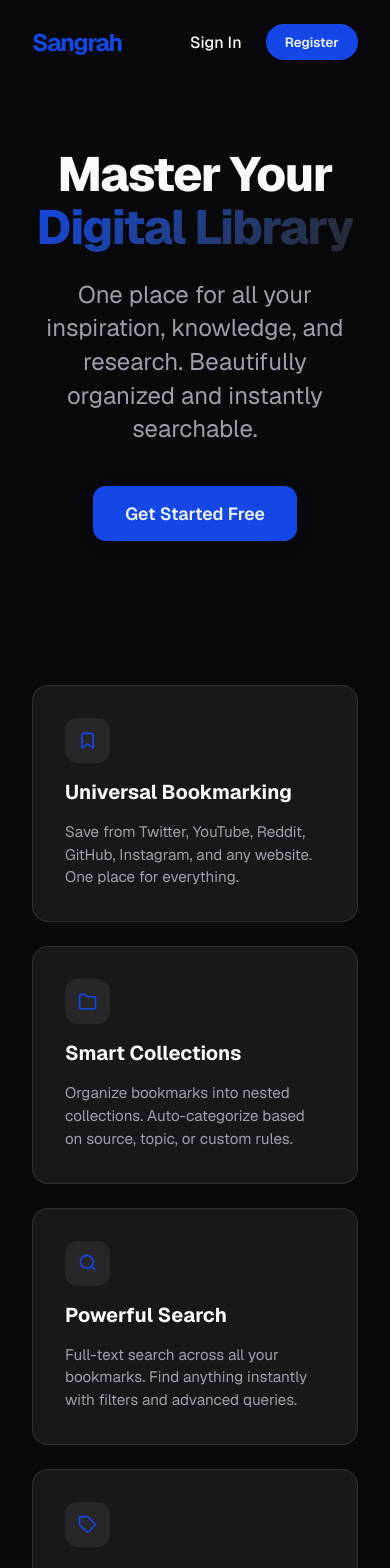
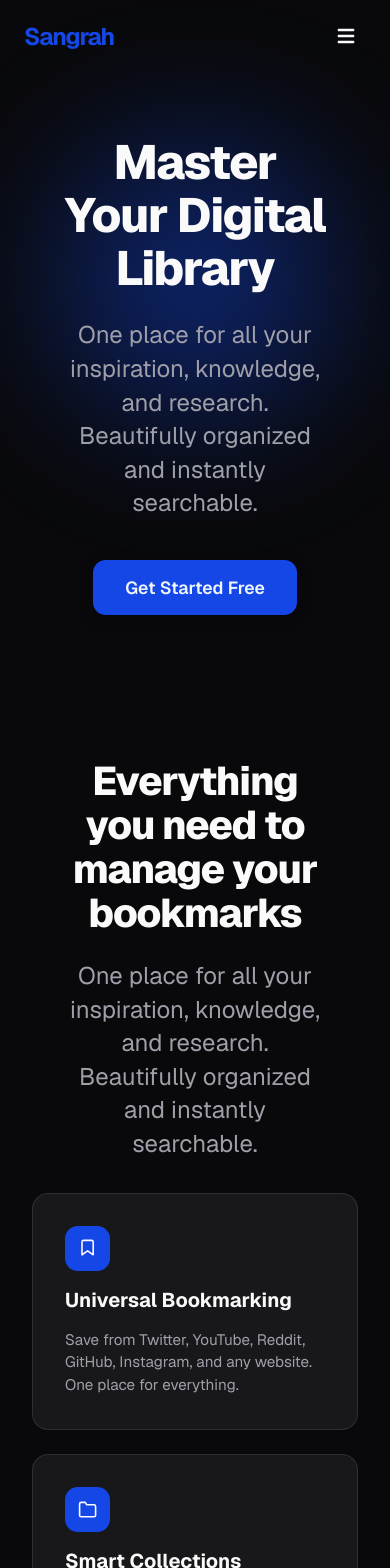
Before and after one commit to nikhilgoswami99/Bookmark-Management-System, a Next.js app: page / in a window 390 px wide. Shown: the top 1568 px of the page. Built offline with nearby package versions, Linux system fonts and the light colour scheme; no server answers.

Commit message:
Refactored the landing page

```diff
--- a/app/(marketing)/page.module.css
+++ b/app/(marketing)/page.module.css
@@ -12,7 +12,6 @@
   flex-direction: column;
   align-items: center;
   justify-content: center;
-  max-width: 1200px;
   margin: 0 auto;
   padding: 4rem 2rem;
   z-index: 10;
--- a/components/features/Features.module.css
+++ b/components/features/Features.module.css
@@ -1,6 +1,10 @@
 .featuresSection {
-  width: 100%;
+  width: 80%;
   padding: 4rem 0;
+  display: flex;
+  flex-direction: column;
+  align-items: center;
+  justify-content: center;
 }
 
 .featuresGrid {
@@ -8,6 +12,25 @@
   grid-template-columns: repeat(auto-fit, minmax(260px, 1fr));
   gap: 1.5rem;
   width: 100%;
+}
+
+.subtitle {
+  font-size: 1.5rem;
+  color: var(--muted-foreground);
+  margin: 0 auto 2rem;
+  line-height: 1.4;
+  width: 80%;
+  text-align: center;
+}
+
+.heading {
+  font-size: clamp(2.5rem, 5vw, 2rem);
+  font-weight: 800;
+  line-height: 1.1;
+  margin-bottom: 1.5rem;
+  letter-spacing: -0.03em;
+  text-align: center;
+  width: 80%;
 }
 
 .featureCard {
@@ -20,23 +43,24 @@
   display: flex;
   flex-direction: column;
   gap: 1rem;
+  cursor: pointer;
 }
 
 .featureCard:hover {
   transform: translateY(-5px);
-  border-color: var(--primary);
+  border: 1px solid var(--primary);
   box-shadow: 0 10px 30px rgba(0, 0, 0, 0.1);
 }
 
 .iconWrapper {
   width: 45px;
   height: 45px;
-  background-color: var(--muted);
+  background-color: var(--primary);
   border-radius: 0.8rem;
   display: flex;
   align-items: center;
   justify-content: center;
-  color: var(--primary);
+  color: var(--card-foreground);
   font-size: 1.2rem;
 }
 
@@ -58,4 +82,7 @@
   .featuresGrid {
     grid-template-columns: 1fr;
   }
+  .featuresSection{
+    width: 100%;
+  }
 }
--- a/components/features/Features.tsx
+++ b/components/features/Features.tsx
@@ -57,6 +57,11 @@ const featuresData = [
 const Features = () => {
   return (
     <div className={styles.featuresSection}>
+      <h2 className={styles.heading}>Everything you need to manage your bookmarks</h2>
+        <p className={styles.subtitle}>
+        One place for all your inspiration, knowledge, and research.
+        Beautifully organized and instantly searchable.
+      </p>
       <div className={styles.featuresGrid}>
         {featuresData.map((feature, index) => (
           <div key={index} className={styles.featureCard}>
--- a/components/hero/Hero.module.css
+++ b/components/hero/Hero.module.css
@@ -1,16 +1,37 @@
 .hero {
   text-align: center;
   margin-bottom: 5rem;
+  position: relative;
+  z-index: 1;
+  width: 80%;
 }
 
+.hero::before {
+  content: "";
+  position: absolute;
+  top: 80%;
+  left: 50%;
+  transform: translate(-50%, -50%);
+  /* max-width: 2200px; */
+  /* max-height: 1000px; */
+  width: 100vw;
+  height: 100vw;
+  background: radial-gradient(circle, var(--primary) 0%, transparent 80%);
+  opacity: 0.35;
+  filter: blur(50px);
+  z-index: -1;
+  pointer-events: none;
+}
+
+
 .title {
-  font-size: clamp(3rem, 10vw, 5rem);
+  font-size: clamp(3rem, 10vw, 4rem);
   font-weight: 800;
   line-height: 1.1;
   margin-bottom: 1.5rem;
   letter-spacing: -0.03em;
 }
-
+/*
 .gradientText {
   background: linear-gradient(
     135deg,
@@ -19,7 +40,7 @@
   );
   background-clip: text;
   -webkit-text-fill-color: transparent;
-}
+} */
 
 .subtitle {
   font-size: 1.5rem;
@@ -73,4 +94,11 @@
   .title {
     font-size: 3rem;
   }
+
+  .hero::before {
+    top: 30%;
+    max-height: none;
+    max-width: none;
+    opacity: 0.5;
+  }
 }
--- a/components/landingNavbar/LandingNavbar.module.css
+++ b/components/landingNavbar/LandingNavbar.module.css
@@ -2,17 +2,15 @@
   display: flex;
   justify-content: space-between;
   align-items: center;
-  padding: 1.5rem 2rem;
-  max-width: 1200px;
+  padding: 1rem 5rem;
   width: 100%;
   margin: 0 auto;
-  background-color: var(--background);
-  position: sticky;
-  top: 0;
+  z-index: 100;
 }
 
 .logoLink {
   text-decoration: none;
+  z-index: 110;
 }
 
 .logo {
@@ -20,6 +18,16 @@
   font-weight: 700;
   color: var(--primary);
   letter-spacing: -0.05em;
+}
+
+.menuButton {
+  display: none;
+  background: none;
+  border: none;
+  color: var(--foreground);
+  cursor: pointer;
+  z-index: 110;
+  padding: 0.5rem;
 }
 
 .nav {
@@ -59,5 +67,41 @@
 }
 
 .navButton:hover {
-  opacity: var(--opacity);
+  opacity: 0.9;
 }
+
+@media (max-width: 768px) {
+  .header {
+    padding: 1rem 1.5rem;
+  }
+
+  .menuButton {
+    display: flex;
+    align-items: center;
+    justify-content: center;
+  }
+
+  .nav {
+    position: fixed;
+    top: 0;
+    right: -100%;
+    width: 100%;
+    height: 100vh;
+    background-color: var(--background);
+    flex-direction: column;
+    justify-content: center;
+    transition: right 0.3s ease;
+    z-index: 100;
+  }
+
+  .navOpen {
+    right: 0;
+  }
+
+  .navLink, .navButton {
+    font-size: 1.25rem;
+    width: 80%;
+    text-align: center;
+  }
+
+}
--- a/components/landingNavbar/LandingNavbar.tsx
+++ b/components/landingNavbar/LandingNavbar.tsx
@@ -3,25 +3,41 @@
 import React from 'react';
 import Link from 'next/link';
 import { useRouter } from 'next/navigation';
+import { HiMenu, HiX } from 'react-icons/hi';
 import styles from './LandingNavbar.module.css';
 
 const LandingNavbar = () => {
   const router = useRouter();
+  const [isMenuOpen, setIsMenuOpen] = React.useState(false);
+
+  const toggleMenu = () => setIsMenuOpen(!isMenuOpen);
+
+  const handleNavigation = (path: string) => {
+    router.push(path);
+    setIsMenuOpen(false);
+  };
 
   return (
     <header className={styles.header}>
       <Link href="/" className={styles.logoLink}>
         <div className={styles.logo}>Sangrah</div>
       </Link>
-      <div className={styles.nav}>
+
+      {/* Hamburger Button */}
+      <button className={styles.menuButton} onClick={toggleMenu} aria-label="Toggle menu">
+        {isMenuOpen ? <HiX size={24} /> : <HiMenu size={24} />}
+      </button>
+
+      {/* Desktop Nav */}
+      <div className={`${styles.nav} ${isMenuOpen ? styles.navOpen : ''}`}>
         <button
-          onClick={() => router.push('/signin')}
+          onClick={() => handleNavigation('/signin')}
           className={styles.navLink}
         >
           Sign In
         </button>
         <button
-          onClick={() => router.push('/signup')}
+          onClick={() => handleNavigation('/signup')}
           className={styles.navButton}
         >
           Register
```
